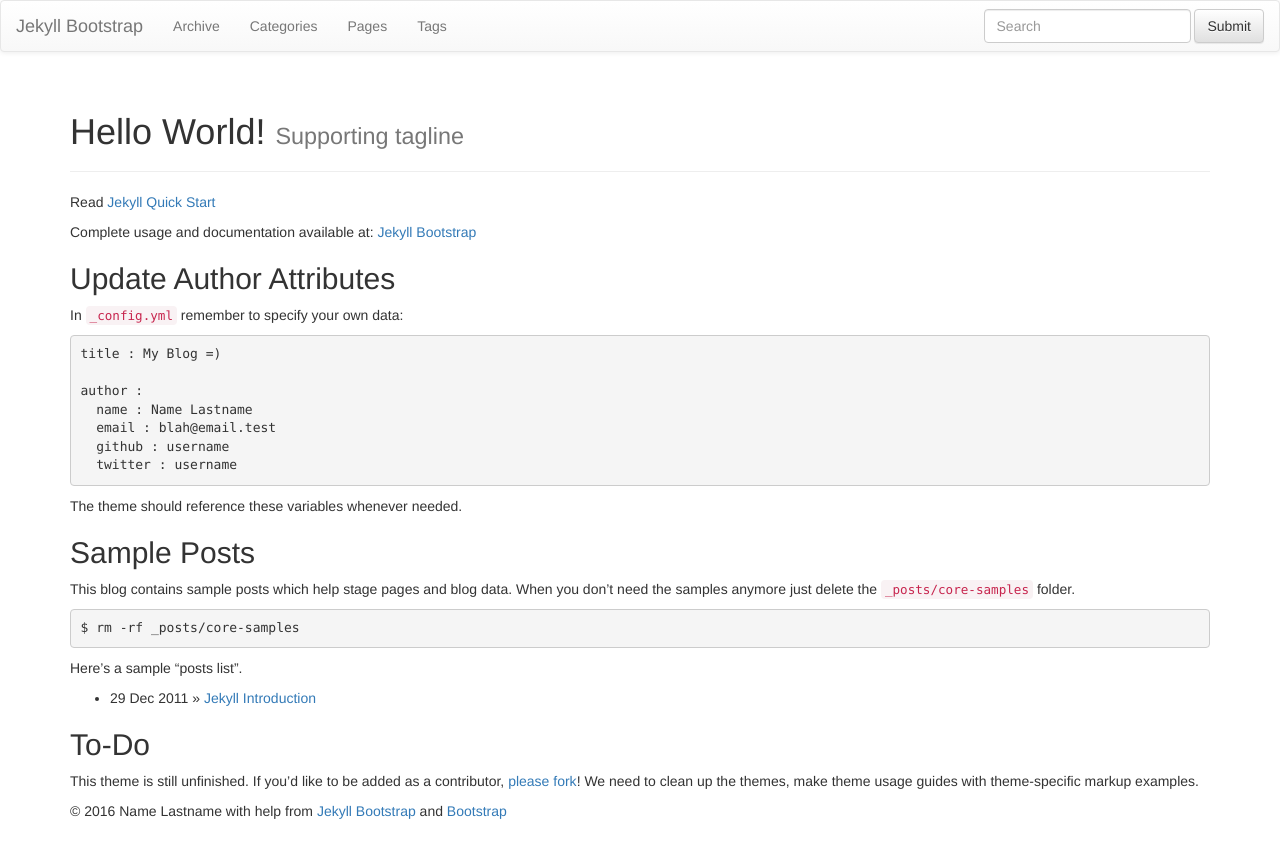
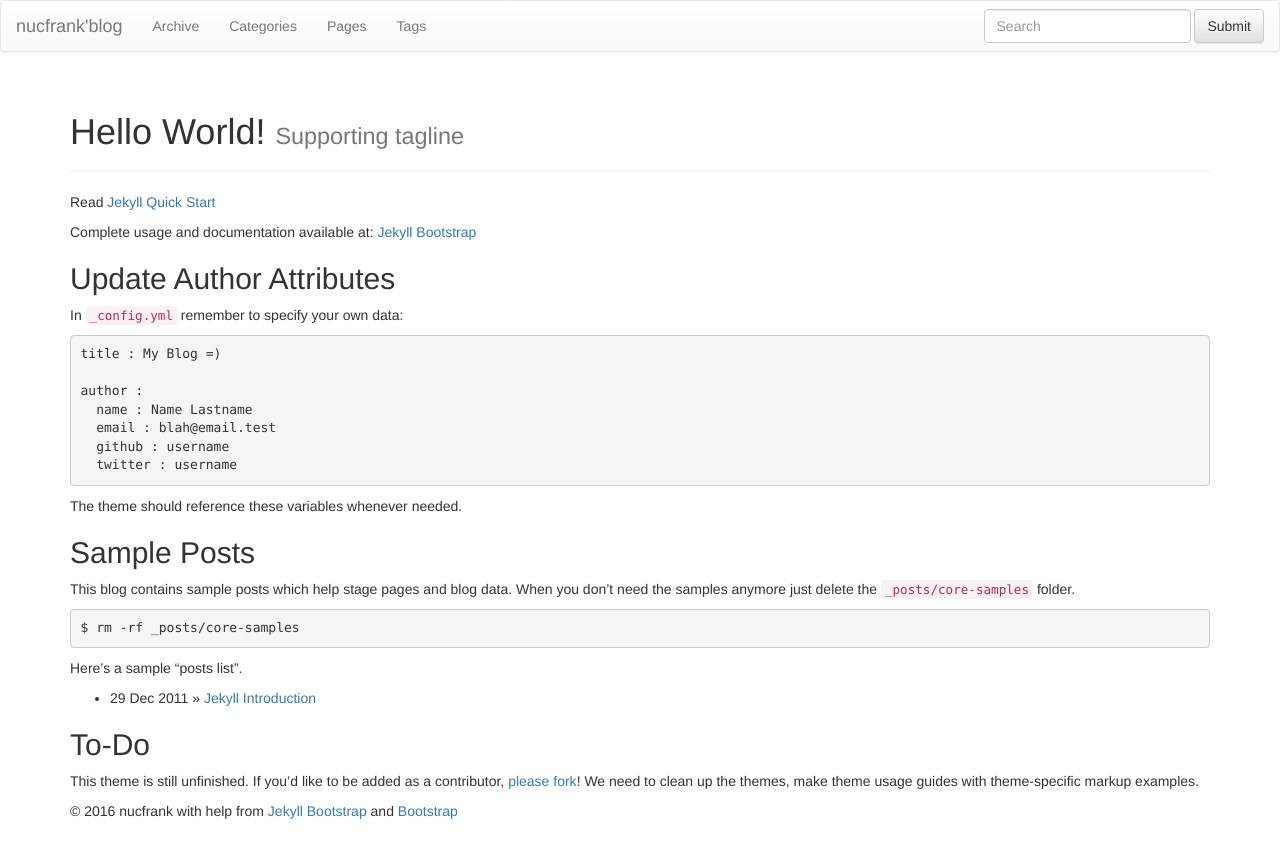
Before and after one commit to nucfrank/nucfrank.github.com, a Jekyll site: the page built from index.md, in a window 1280 px wide. Shown: the top 858 px of the page. Built offline with Jekyll 4.4.1, drawn with Linux system fonts in a browser that asks for light colours; nearby versions of some CDN libraries; library files that are not in the unit come from our copies; some of the changed lines change nothing that is shown.

Commit message:
Update _config.yml

```diff
--- a/_config.yml
+++ b/_config.yml
@@ -8,12 +8,12 @@ highlighter: rouge
 # Themes are encouraged to use these universal variables
 # so be sure to set them if your theme uses them.
 #
-title : Jekyll Bootstrap
-tagline: Site Tagline
+title : nucfrank'blog
+tagline: 时间久了，只有记录下来的才是最真实的。。。
 author :
-  name : Name Lastname
-  email : blah@email.test
-  github : username
+  name : nucfrank
+  email : nucfrank@163.com
+  github : nucfrank
   twitter : username
   feedburner : feedname
 
@@ -25,7 +25,7 @@ author :
 # Else if you are pushing to username.github.io, replace with your username.
 # Finally if you are pushing to a GitHub project page, include the project name at the end.
 #
-production_url : http://username.github.io
+production_url : http://nucfrank.github.io
 
 gems: ["jekyll-sitemap"]
 
```
